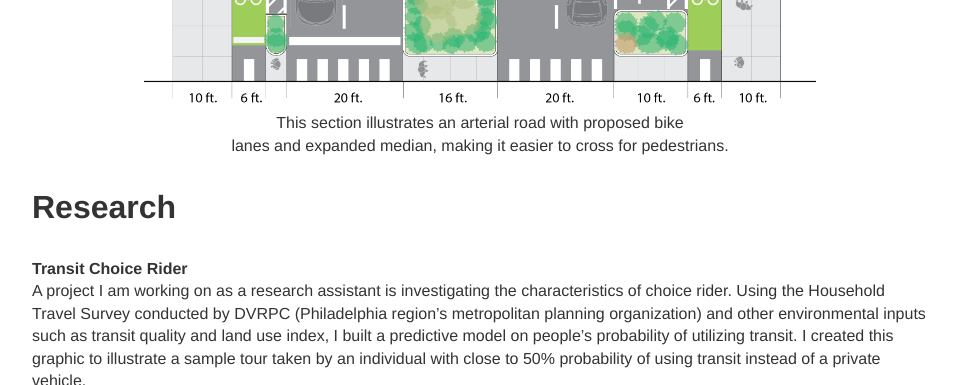
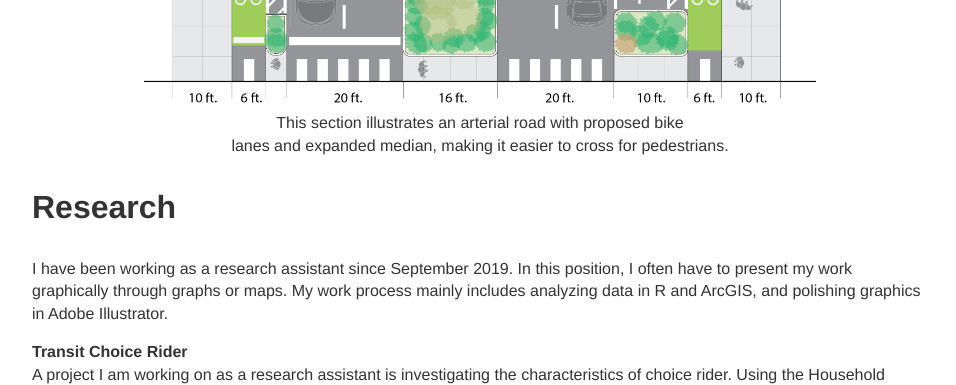
Before and after one commit to tzuyuanw/tzuyuanw.github.io, a Jekyll site: the page built from blog/graphics.html, in a window 1280 px wide and 900 px high, scrolled down 1905 px, cut to the strip 0-385 px from the top of the window. Shown: the whole strip, without its empty margins (160-1116 px from the left). Built offline with Jekyll 4.4.1, drawn with Linux system fonts in a browser that asks for light colours.

Commit message:
Update graphics.html

```diff
--- a/blog/graphics.html
+++ b/blog/graphics.html
@@ -50,6 +50,10 @@ title: Graphics
 		</p>
 
 		<h3>Research</h3>
+		<p>I have been working as a research assistant since September 2019.
+			In this position, I often have to present my work graphically through graphs or maps.
+			My work process mainly includes analyzing data in R and ArcGIS, and polishing graphics in Adobe Illustrator.
+		</p>
 		<p><b>Transit Choice Rider</b><br/>
 			A project I am working on as a research assistant is investigating the characteristics of choice rider.
 			Using the Household Travel Survey conducted by DVRPC (Philadelphia region’s metropolitan planning organization)
```
